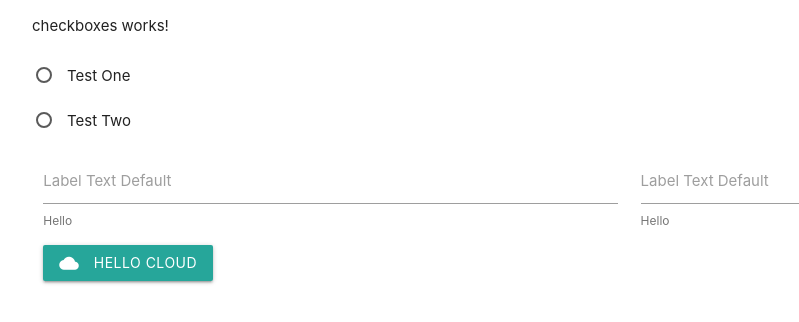
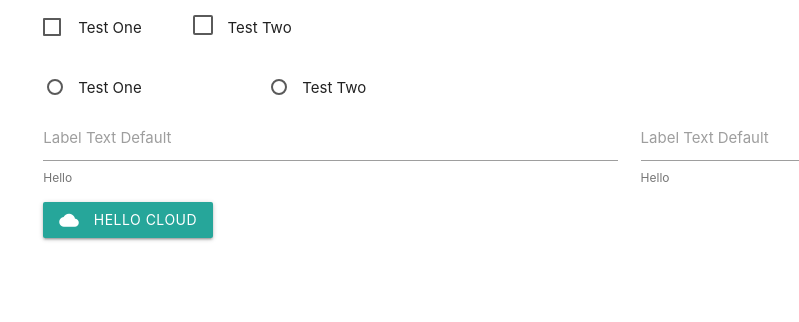
Before and after one commit to Ba5ik7/NgMaterialize, an Angular app: page / in a window 1280 px wide. Shown: the top 322 px of the page, without its empty margins (160-959 px from the left). Built offline with nearby package versions, Linux system fonts and the light colour scheme.

Commit message:
Setup the HTML and bind the input attributes

```diff
--- a/src/app/common-components/checkboxes/checkboxes.component.html
+++ b/src/app/common-components/checkboxes/checkboxes.component.html
@@ -1,3 +1,11 @@
-<p>
-  checkboxes works!
-</p>
+<div [ngClass]=wrapperClasses>
+  <p [ngClass]=labelClasses *ngFor="let item of checkboxes">
+    <label>
+      <input
+      type="checkbox"
+      [id]=item.id
+      [ngClass]=item.classes/>
+      <span>{{item.text}}</span>
+    </label>
+  </p>
+</div>
--- a/src/app/common-components/radio-buttons/radio-buttons.component.ts
+++ b/src/app/common-components/radio-buttons/radio-buttons.component.ts
@@ -15,8 +15,7 @@ export class RadioButtonsComponent {
   @Input() radios: Array<object> = [{ value: 'test_1', id: 'test_1', text: 'Test One' }, { value: 'test_2', id: 'test_2', text: 'Test Two' }];
   @Input() ratioClasses: string;
 
-
-  @Input() wrapperClasses: string = 'block';
+  @Input() wrapperClasses: string = 'col s3';
 
   private onChange(event) {
     console.log(event);
```
Also changed, not shown: src/app/common-components/checkboxes/checkboxes.component.ts (+7 -2 lines).
